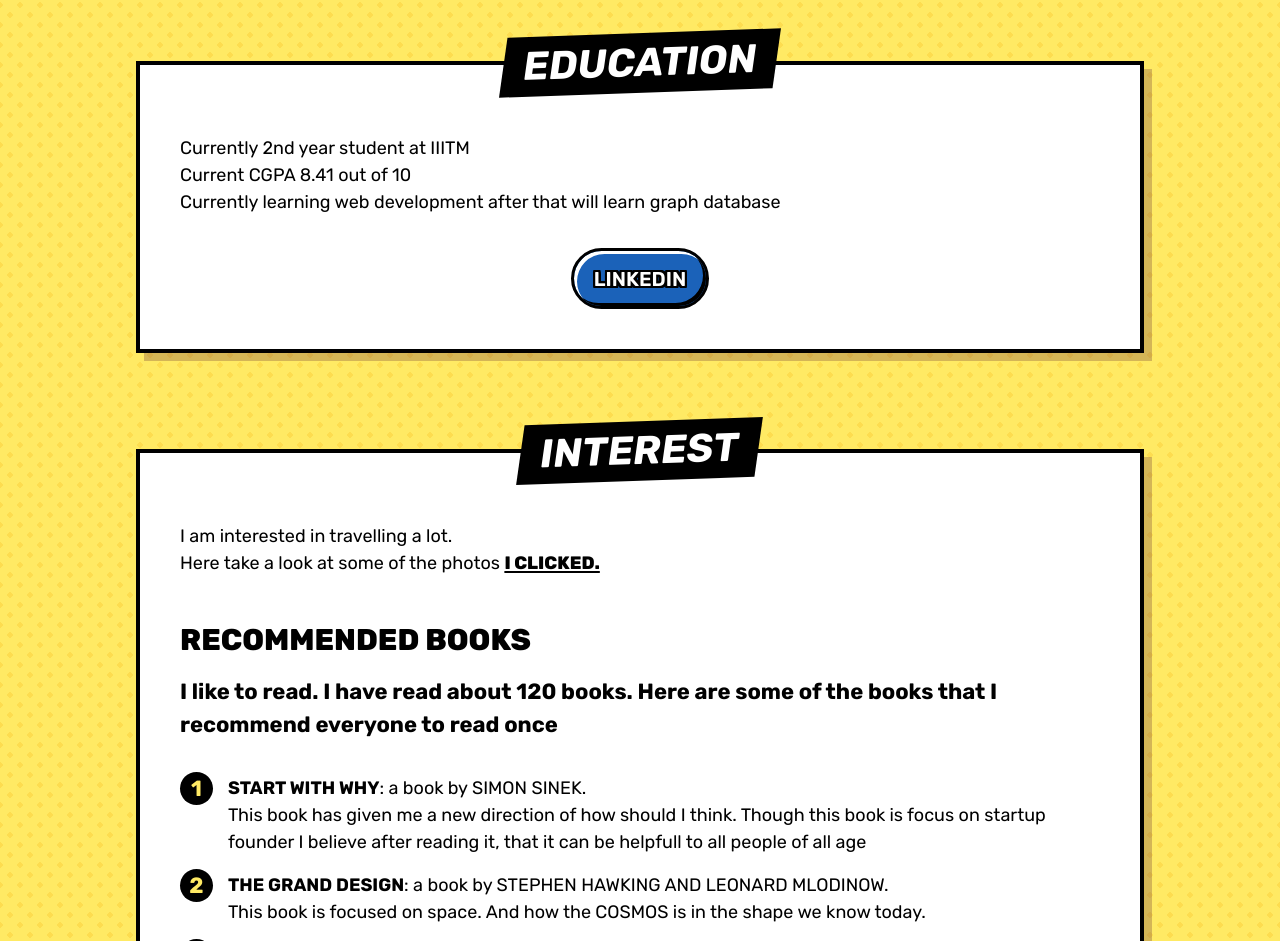
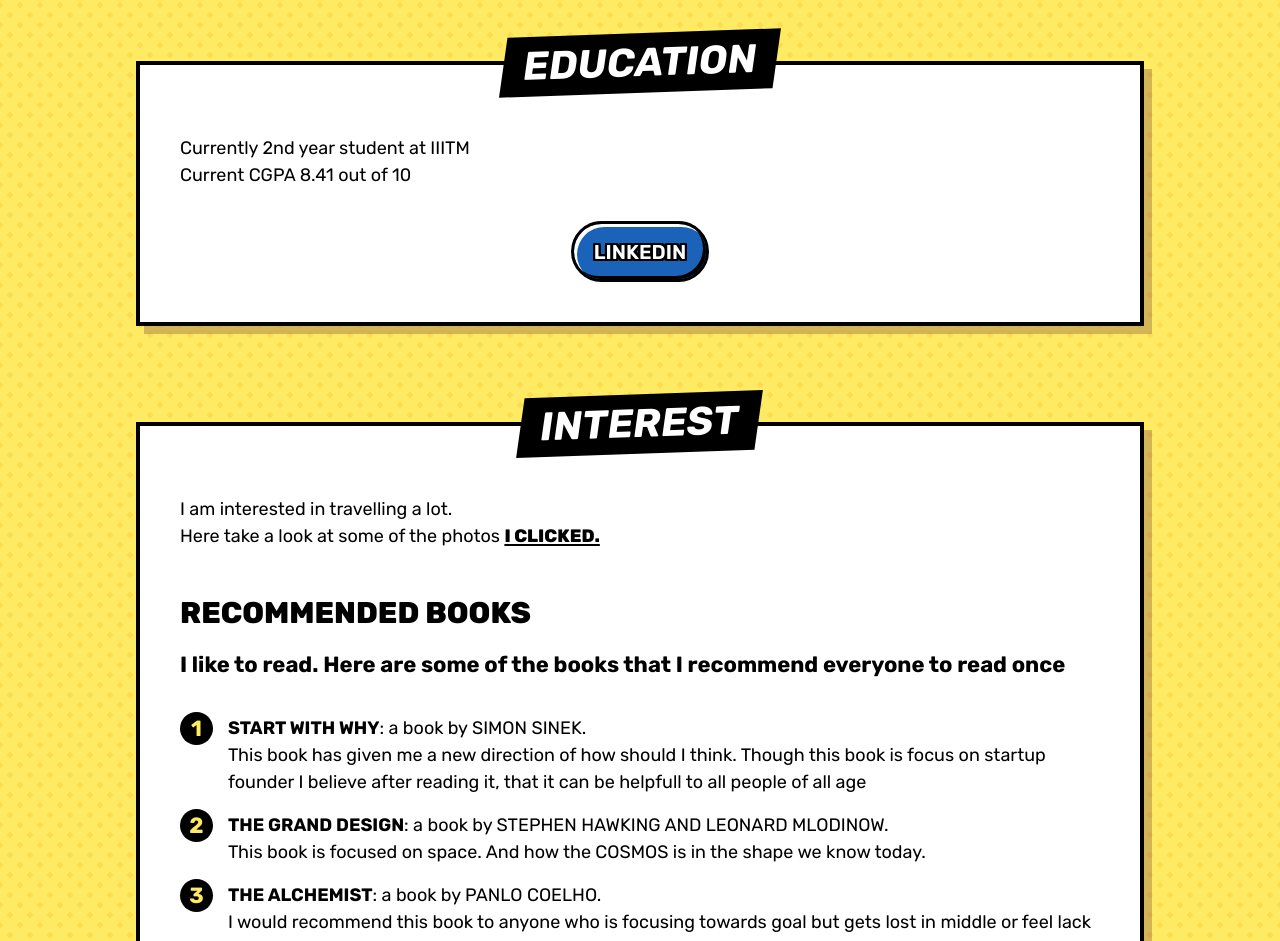
Before and after one commit to Rexbeast2/personal_website, a plain HTML site: page index.html in a window 1280 px wide. Shown: the part 1555-2496 px from the top of the page. Drawn offline with Linux system fonts and the light colour scheme.

Commit message:
Update index.html

```diff
--- a/index.html
+++ b/index.html
@@ -86,7 +86,7 @@
          <p>
             Currently 2nd year student at IIITM<br>
             Current CGPA 8.41 out of 10<br>
-            Currently learning web development after that will learn graph database
+
 
         </p>
 
@@ -106,7 +106,7 @@
 
       <section class="container">
         <h3>Recommended BOOKs</h3>
-         <p> I like to read. I have read about 120 books. Here are some of the books that I recommend everyone to read once </p>
+         <p> I like to read. Here are some of the books that I recommend everyone to read once </p>
         <ol>
           <li>
             <div><strong>START WITH WHY</strong>: a book by SIMON SINEK. <br>
```
